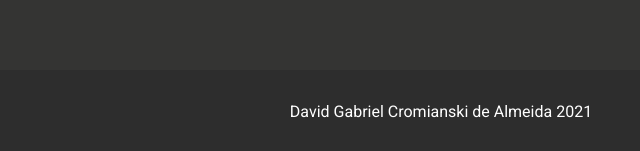
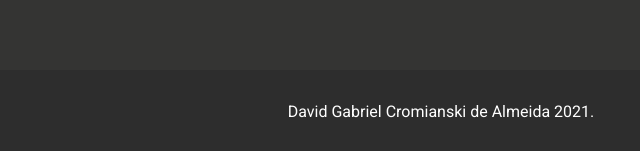
Before and after one commit to ydavidrkz2/ccuffs-site, a plain HTML site: page index.html in a window 1280 px wide. Shown: the part 726-877 px from the top of the page, 199-839 px from the left. Drawn offline with nearby package versions, Linux system fonts and the light colour scheme.

```diff
--- a/index.html
+++ b/index.html
@@ -37,7 +37,7 @@
         </header>
         <div style="height: 90%; width: 100%;"></div></div>
         <footer style="background-color: #2d2d2d; text-align: center; color: #fff;margin-bottom: 0; padding: 30px;">
-            David Gabriel Cromianski de Almeida 2021
+            David Gabriel Cromianski de Almeida 2021.
 
         </footer>
 
```
